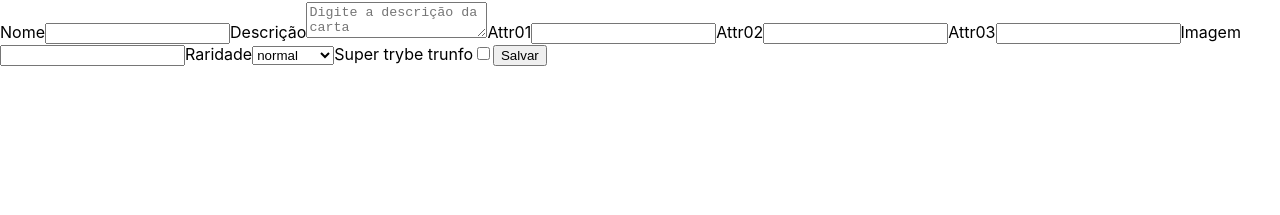
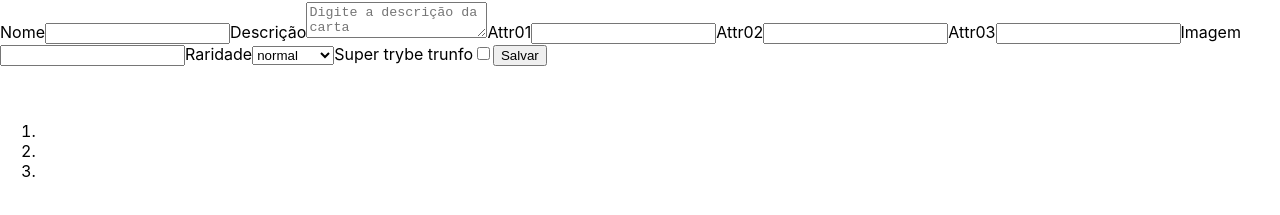
Before and after one commit to PedrHenrick/Tryunfo, a React (Create React App) app: page / in a window 1280 px wide. Shown: the part 129-344 px from the top of the page. Built offline with nearby package versions, Linux system fonts and the light colour scheme.

Commit message:
Requisito 3

```diff
--- a/src/App.js
+++ b/src/App.js
@@ -1,5 +1,6 @@
 import React from 'react';
 import Form from './components/Form';
+import Card from './components/Card';
 // import './App.css';
 
 class App extends React.Component {
@@ -8,6 +9,7 @@ class App extends React.Component {
       <div>
         <h1>Tryunfo</h1>
         <Form />
+        <Card />
       </div>
     );
   }
--- /dev/null
+++ b/src/components/Card.js
@@ -0,0 +1,36 @@
+import React from 'react';
+import PropTypes from 'prop-types';
+
+class Card extends React.Component {
+  render() {
+    const { cardName, cardDescription, cardAttr1, cardAttr2, cardAttr3 } = this.props;
+    const { cardImage, cardRare, cardTrunfo } = this.props;
+    return (
+      <section>
+        <h3 data-testid="name-card">{ cardName }</h3>
+        <img data-testid="image-card" src={ cardImage } alt={ cardName } />
+        <p data-testid="description-card">{ cardDescription }</p>
+        <ol>
+          <li data-testid="attr1-card">{ cardAttr1 }</li>
+          <li data-testid="attr2-card">{ cardAttr2 }</li>
+          <li data-testid="attr3-card">{ cardAttr3 }</li>
+        </ol>
+        <p data-testid="rare-card">{ cardRare }</p>
+        { cardTrunfo ? <p data-testid="trunfo-card">Super Trunfo</p> : null }
+      </section>
+    );
+  }
+}
+
+export default Card;
+
+Card.propTypes = {
+  cardName: PropTypes.string.isRequired,
+  cardDescription: PropTypes.string.isRequired,
+  cardAttr1: PropTypes.string.isRequired,
+  cardAttr2: PropTypes.string.isRequired,
+  cardAttr3: PropTypes.string.isRequired,
+  cardImage: PropTypes.string.isRequired,
+  cardRare: PropTypes.string.isRequired,
+  cardTrunfo: PropTypes.bool.isRequired,
+};
```
